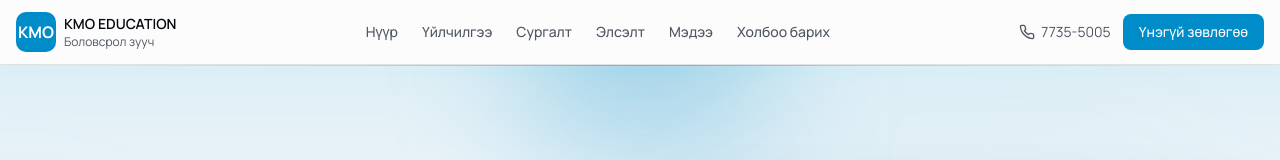
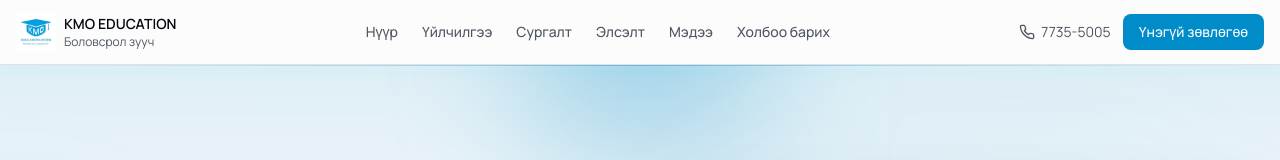
Before and after one commit to Bagana33/kmo-edu, a Next.js app: page / in a window 1280 px wide. Shown: the top 160 px of the page. Built offline with nearby package versions, Linux system fonts and the light colour scheme.

Commit message:
Add site logo and update navbar/footer to use logo image

```diff
--- a/components/footer.tsx
+++ b/components/footer.tsx
@@ -1,4 +1,5 @@
 import Link from "next/link"
+import Image from "next/image"
 import { Phone, MapPin, Mail } from "lucide-react"
 
 export function Footer() {
@@ -9,9 +10,13 @@ export function Footer() {
           {/* Brand - Full width on mobile */}
           <div className="col-span-2 md:col-span-1 space-y-4">
             <div className="flex items-center gap-2">
-              <div className="flex h-8 w-8 sm:h-10 sm:w-10 items-center justify-center rounded-lg bg-primary text-primary-foreground font-bold text-sm sm:text-base">
-                KMO
-              </div>
+              <Image
+                src="/logo.jpg"
+                alt="KMO Education Center"
+                width={40}
+                height={40}
+                className="h-8 w-8 sm:h-10 sm:w-10 object-contain"
+              />
               <div>
                 <div className="text-xs sm:text-sm font-semibold">KMO EDUCATION CENTER</div>
                 <div className="text-[10px] sm:text-xs text-muted-foreground">Боловсрол зууч, Сургалтын төв</div>
--- a/components/navbar.tsx
+++ b/components/navbar.tsx
@@ -1,6 +1,7 @@
 "use client"
 
 import Link from "next/link"
+import Image from "next/image"
 import { useState } from "react"
 import { Menu, X, Phone } from "lucide-react"
 import { Button } from "@/components/ui/button"
@@ -22,9 +23,14 @@ export function Navbar() {
     <header className="sticky top-0 z-50 w-full border-b bg-background/95 backdrop-blur supports-[backdrop-filter]:bg-background/60">
       <div className="mx-auto flex h-14 sm:h-16 max-w-7xl items-center justify-between px-3 sm:px-4">
         <Link href="/" className="flex items-center gap-2">
-          <div className="flex h-8 w-8 sm:h-10 sm:w-10 items-center justify-center rounded-lg bg-primary text-primary-foreground font-bold text-sm sm:text-base">
-            KMO
-          </div>
+          <Image
+            src="/logo.jpg"
+            alt="KMO Education Center"
+            width={40}
+            height={40}
+            className="h-8 w-8 sm:h-10 sm:w-10 object-contain"
+            priority
+          />
           <div className="hidden xs:block sm:block">
             <div className="text-xs sm:text-sm font-semibold text-foreground">KMO EDUCATION</div>
             <div className="text-[10px] sm:text-xs text-muted-foreground">Боловсрол зууч</div>
```
Also changed, not shown: public/logo.jpg (renamed from 307108311_571361304738898_2829516582181183095_n.jpg).
